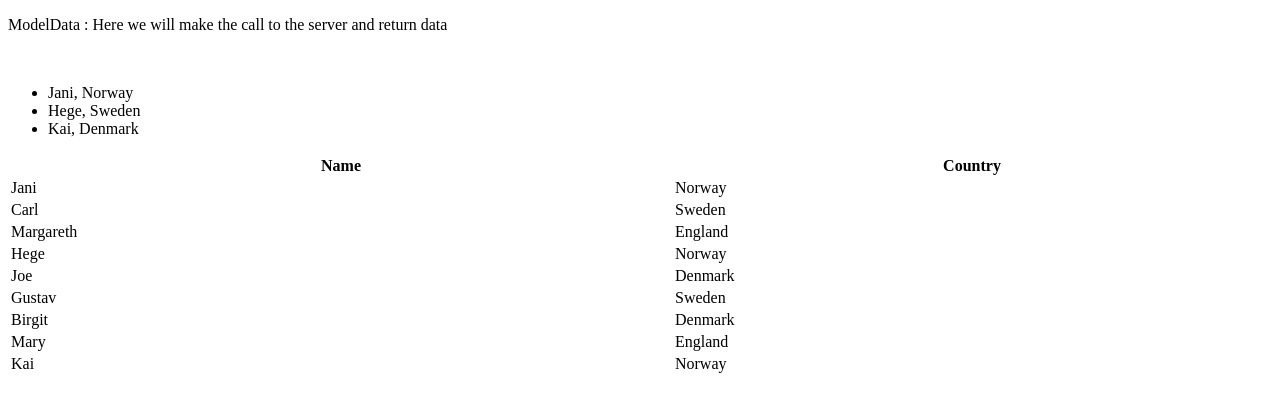
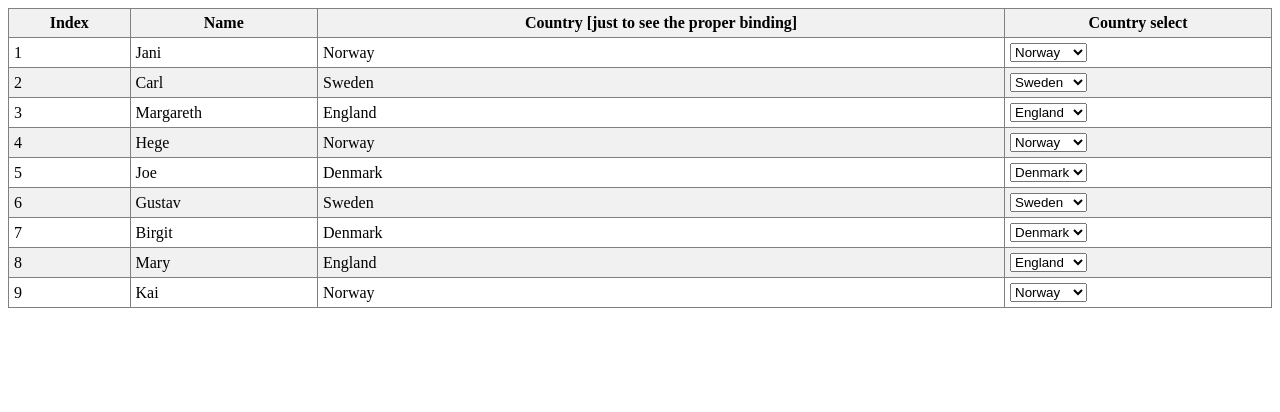
Before and after one commit to melaniaandrisan/nodejs-express-angular, a website: page index.html in a window 1280 px wide. Drawn offline with nearby package versions, Linux system fonts and the light colour scheme.

Commit message:
Made the 2 way binding work and updated the readme file

```diff
--- a/app.js
+++ b/app.js
@@ -5,9 +5,6 @@ var path = require('path');
 // Serve static content for the app from the "public" directory in the application directory.
 // To be able to link the js files from html
 app.use(express.static(__dirname + '/public'));
-
-//for css
-app.use('/styles', express.static(__dirname + '/public'));
 
 app.get('/', function (req, res) {
   res.send('Hello World!');
--- a/index.html
+++ b/index.html
@@ -1,7 +1,8 @@
 <!DOCTYPE html>
 <html lang="en-US">
 <script src="http://ajax.googleapis.com/ajax/libs/angularjs/1.4.8/angular.min.js"></script>
-<script src="/styles/myApp.css" type="text/css" rel="stylesheet"></script>
+<!--this is link not script!!! to make the link to css !!! -->
+<link href="/styles/myApp.css" type="text/css" rel="stylesheet"></link>
 
 <script src="/js/myApp.js" type="text/javascript"></script>
 <script src="/js/myService.js" type="text/javascript"></script>
@@ -18,7 +19,7 @@
  	<p>Name : <input type="text" ng-model="name"></p>
  	<h1>Hello {{name}}</h1>
 -->
-
+<!--
 <p>ModelData : {{ modelData }} </p>
 
   <br>
@@ -34,17 +35,36 @@
     </ul>
 
   </div>
+-->
 
   <table width="100%">
     <tr>
+      <th>Index</th>
       <th ng-click="orderByMe('name')">Name</th>
-      <th ng-click="orderByMe('country')">Country</th>
+      <th ng-click="orderByMe('country')">Country [just to see the proper binding]</th>
+      <th ng-click="orderByMe('country')">Country select</th>
     </tr>
-    <tr ng-repeat="x in names | orderBy:myOrderBy">
-      <td>{{x.name}}</td>
-      <td>{{x.country}}</td>
+    <tr ng-repeat="xn in names | orderBy:myOrderBy">
+      <td>{{ $index + 1 }}</td>
+      <td>{{xn.name}}</td>
+      <td>{{xn.country}}</td>
+      <td>
+
+
+       <select ng-model="xn.country">
+          <option ng-repeat="x in countries">{{x.country}}</option>
+        </select>
+<!--
+        Dropdowns made with ng-options allows the selected value to be an object,
+         while dropdowns made from ng-repeat has to be a string.
+
+       <select ng-model="xn.country" ng-options="x.country for x in countries"></select>
+-->
+
+      </td>
+</select>
     </tr>
-</table>
+  </table>
 
 </div>
 
--- a/public/js/myController.js
+++ b/public/js/myController.js
@@ -20,6 +20,7 @@ app.controller("myCtrl", function($scope,modelInfo) {
 
     $scope.names = modelInfo.getNames();
 
+    $scope.countries = modelInfo.getCountries();
     $scope.orderByMe = function(x) {
       $scope.myOrderBy = x;
     }
--- a/public/js/myService.js
+++ b/public/js/myService.js
@@ -15,7 +15,17 @@ app.service('modelInfo', function() {
         {name:'Mary',country:'England'},
         {name:'Kai',country:'Norway'}
       ];
-
       return names;
     }
+
+    this.getCountries = function(){
+      var countries = [
+        { country: 'Norway'},
+        {country: 'Sweden'},
+        {country:'England'},
+        {country:'Denmark'}
+      ];
+
+      return countries;
+    }
 });
```
Also changed, not shown: README.md.
